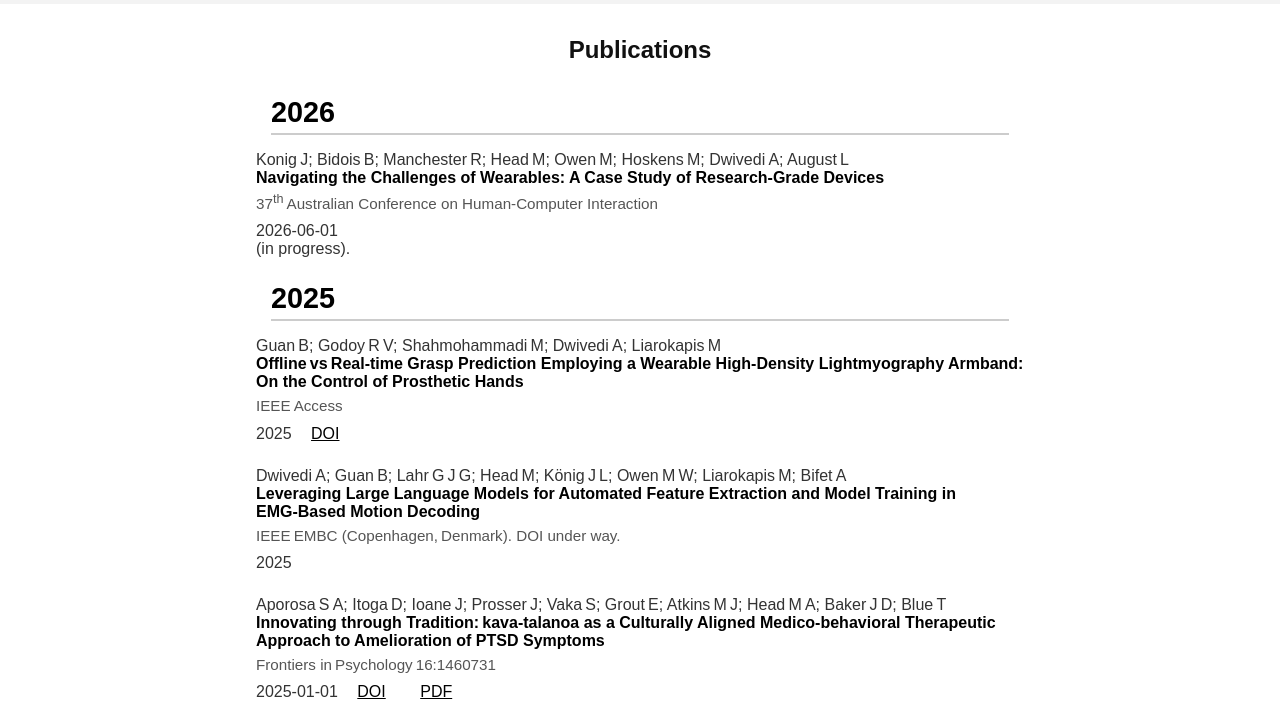
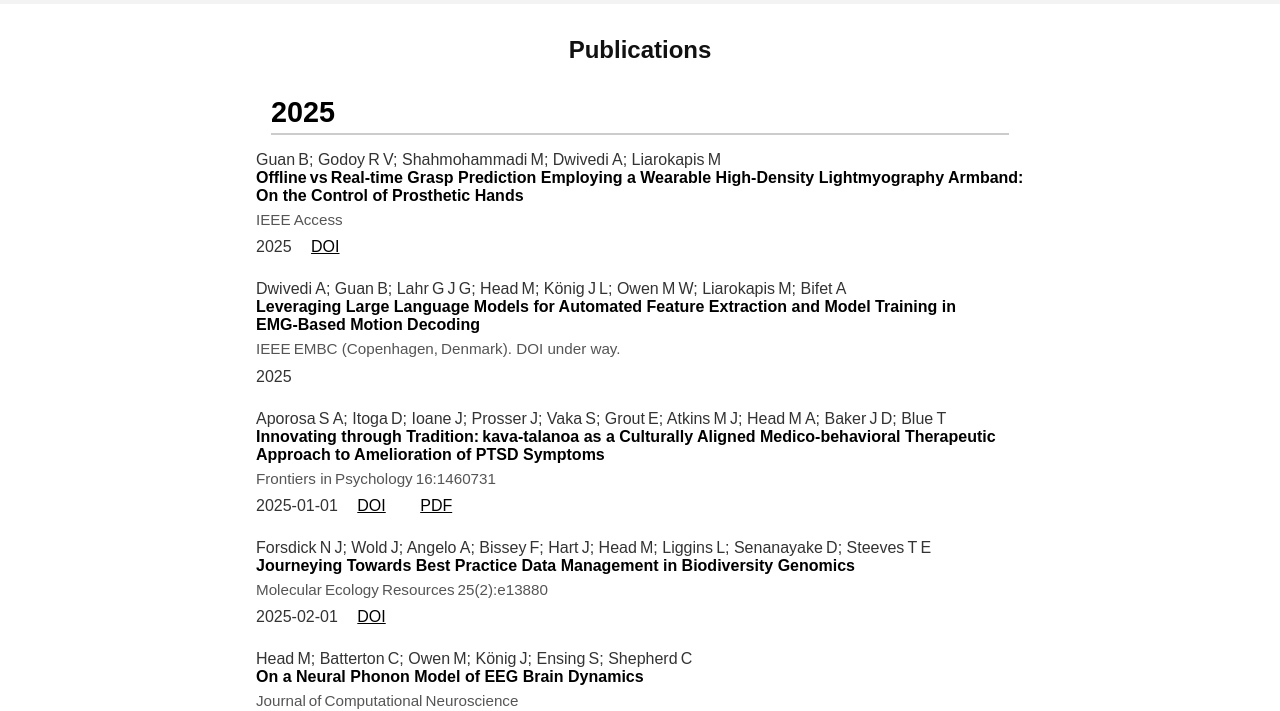
Before and after one commit to WearablesResearchLab/WearablesResearchLab, a plain HTML site: page publications.html in a window 1280 px wide. Shown: the part 98-809 px from the top of the page. Drawn offline with nearby package versions, Linux system fonts and the light colour scheme.

Commit message:
Update publications.html

```diff
--- a/publications.html
+++ b/publications.html
@@ -21,7 +21,9 @@
     <section class="publications_container">
 
       <!-- 2026 -------------------------------------------------------------->
-      <h2 class="publications_year">2026</h2>
+
+      <!-- 2026 -------------------------------------------------------------->
+      <!-- <h2 class="publications_year">2026</h2>
       <ul class="publications_list">
         <li class="publications_item">
           <span class="publications_authors">
@@ -36,9 +38,9 @@
           <span class="publications_date">2026‑06‑01
             <br>(in progress).
           </span>
-          <!-- no DOI yet -->
-        </li>
-      </ul>
+          no DOI yet -->
+        <!-- </li> -->
+      <!-- </ul> -->
 
       <!-- 2025 -------------------------------------------------------------->
       <h2 class="publications_year">2025</h2>
```
